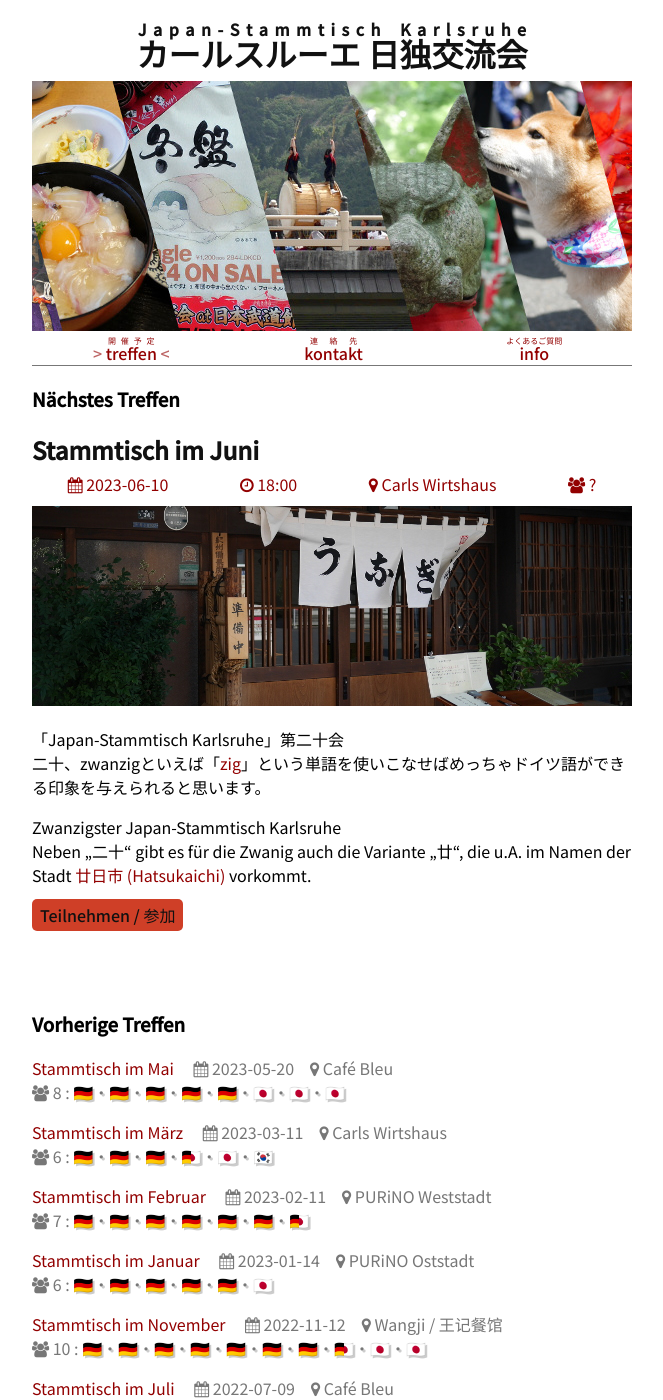
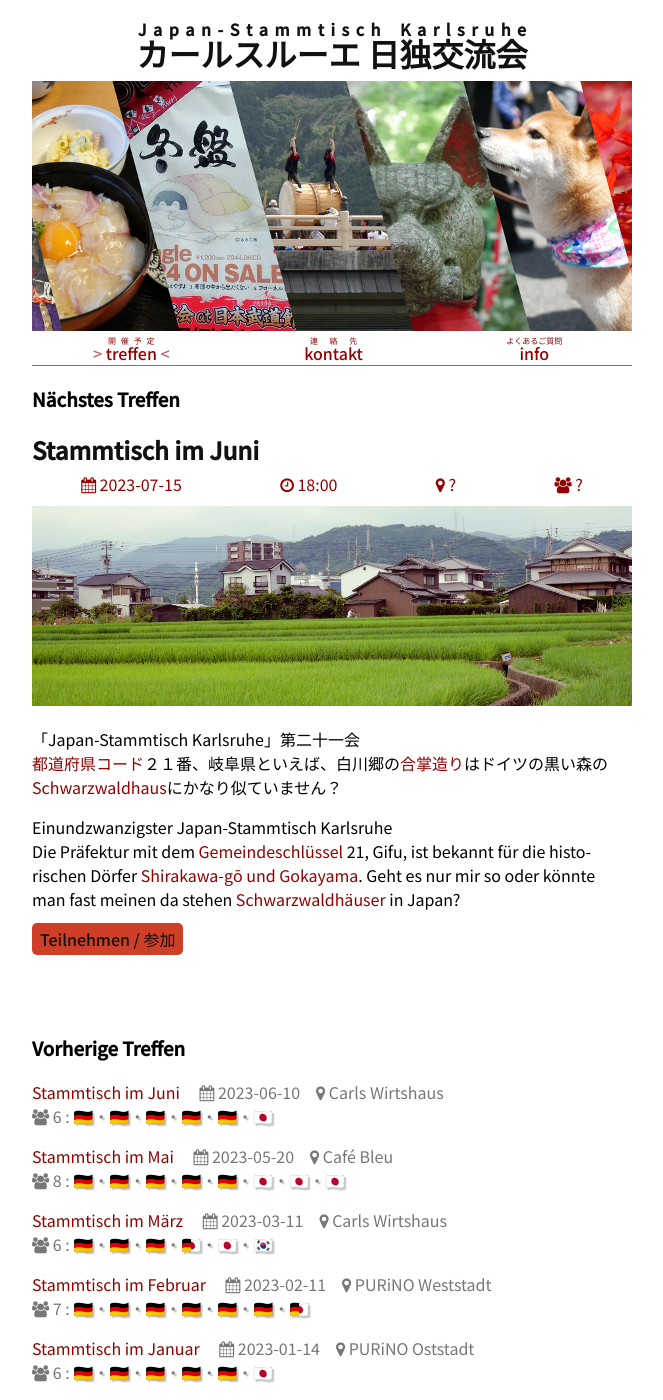
Before and after one commit to tcsch/japanstammtisch.github.io, a Jekyll site: the page built from treffen.md, in a window 1280 px wide and 1400 px high. Shown: the whole window, without its empty margins (308-971 px from the left). Built offline with Jekyll 4.4.1, drawn with Linux system fonts in a browser that asks for light colours; our own code applies the rules of GitHub Pages for plain Markdown files.

Commit message:
add new post

```diff
--- a/_posts/2023-06-10-jun.md
+++ b/_posts/2023-06-10-jun.md
@@ -3,8 +3,8 @@ layout: post
 title: "Stammtisch im Juni"
 time: "18:00"
 place: '<a href="https://goo.gl/maps/VkFqDG4UsfSfi5yt8">Carls Wirtshaus</a>'
-people: "?"
-compo: []
+people: "6"
+compo: ["🇩🇪", "🇩🇪", "🇩🇪", "🇩🇪", "🇩🇪",  "🇯🇵"]
 img: "jun.jpg"
 ---
 
--- /dev/null
+++ b/_posts/2023-07-15-jul.md
@@ -0,0 +1,19 @@
+---
+layout: post
+title: "Stammtisch im Juni"
+time: "18:00"
+place: '?'
+people: "?"
+compo: []
+img: "jul.jpg"
+---
+
+
+「Japan-Stammtisch Karlsruhe」第二十一会
+[都道府県コード](https://ja.wikipedia.org/wiki/%E5%85%A8%E5%9B%BD%E5%9C%B0%E6%96%B9%E5%85%AC%E5%85%B1%E5%9B%A3%E4%BD%93%E3%82%B3%E3%83%BC%E3%83%89#%E9%83%BD%E9%81%93%E5%BA%9C%E7%9C%8C%E3%82%B3%E3%83%BC%E3%83%89)２１番、岐阜県といえば、白川郷の[合掌造り](https://ja.wikipedia.org/wiki/%E5%90%88%E6%8E%8C%E9%80%A0%E3%82%8A)はドイツの黒い森の[Schwarzwaldhaus](https://de.wikipedia.org/wiki/Schwarzwaldhaus)にかなり似ていません？
+
+Einundzwanzigster Japan-Stammtisch Karlsruhe
+Die Präfektur mit dem [Gemeindeschlüssel](https://de.wikipedia.org/wiki/Japanischer_Gemeindeschlüssel) 21, Gifu, ist bekannt für die his­to­rischen Dörfer [Shirakawa-gō und Gokayama](https://de.wikipedia.org/wiki/Historische_D%C3%B6rfer_von_Shirakawa-g%C5%8D_und_Gokayama). Geht es nur mir so oder könnte man fast meinen da stehen [Schwarzwaldhäuser](https://de.wikipedia.org/wiki/Schwarzwaldhaus) in Japan?
+
+
+[Teilnehmen / 参加](https://nuudel.digitalcourage.de/IvdivZ5ZvImm6Pud)
```
